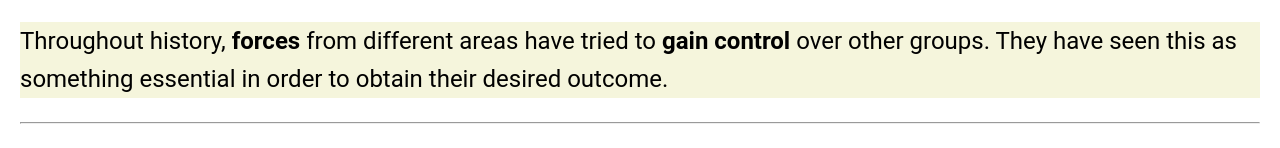
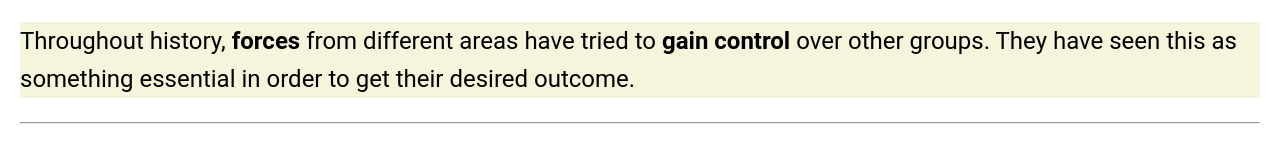
Before and after one commit to QuickInformer/QuickInformer.github.io, a plain HTML site: page article1.html in a window 1280 px wide. Shown: the part 497-645 px from the top of the page. Drawn offline with Linux system fonts and the light colour scheme.

Commit message:
obtain to get

```diff
--- a/article1.html
+++ b/article1.html
@@ -57,7 +57,7 @@
             <p>
                 Throughout history, <b>forces</b> from different areas have tried to
                 <b>gain control</b> over other groups. They have seen this as something
-                essential in order to obtain their desired outcome.
+                essential in order to get their desired outcome.
             </p>
         </section>
 
```
